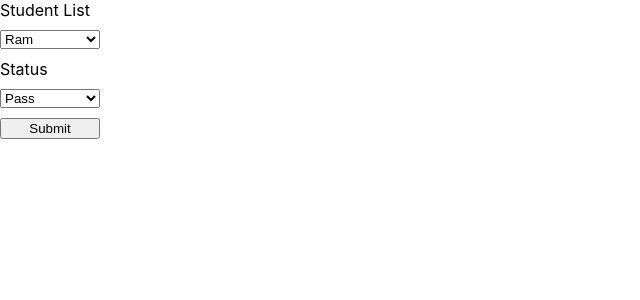
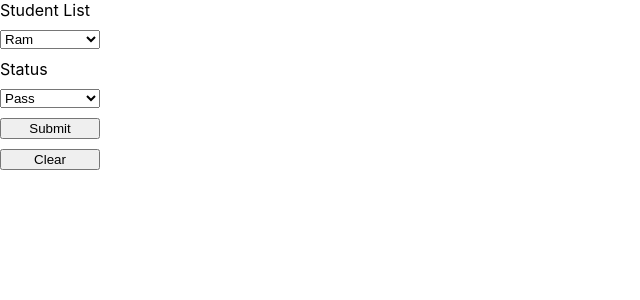
Before and after one commit to ASHINAY/dropdown-example, a React (Create React App) app: page / in a window 1280 px wide. Shown: the top 300 px of the page, without its empty margins (0-640 px from the left). Built offline with nearby package versions, Linux system fonts and the light colour scheme.

Commit message:
create clear button

```diff
--- a/src/App.js
+++ b/src/App.js
@@ -12,6 +12,10 @@ function App() {
 
   const onStatusValueChange = (event) => {
     setSelectCondition(event.target.value);
+  };
+  const handleClear = () => {
+    setSelectedName('');
+    setSelectCondition('');
   };
 
   return (
@@ -36,6 +40,7 @@ function App() {
       >
         Submit
       </button>
+      <button style={{ width: "100px" }} onClick={handleClear}>Clear</button>
     </div>
   );
 }
```
